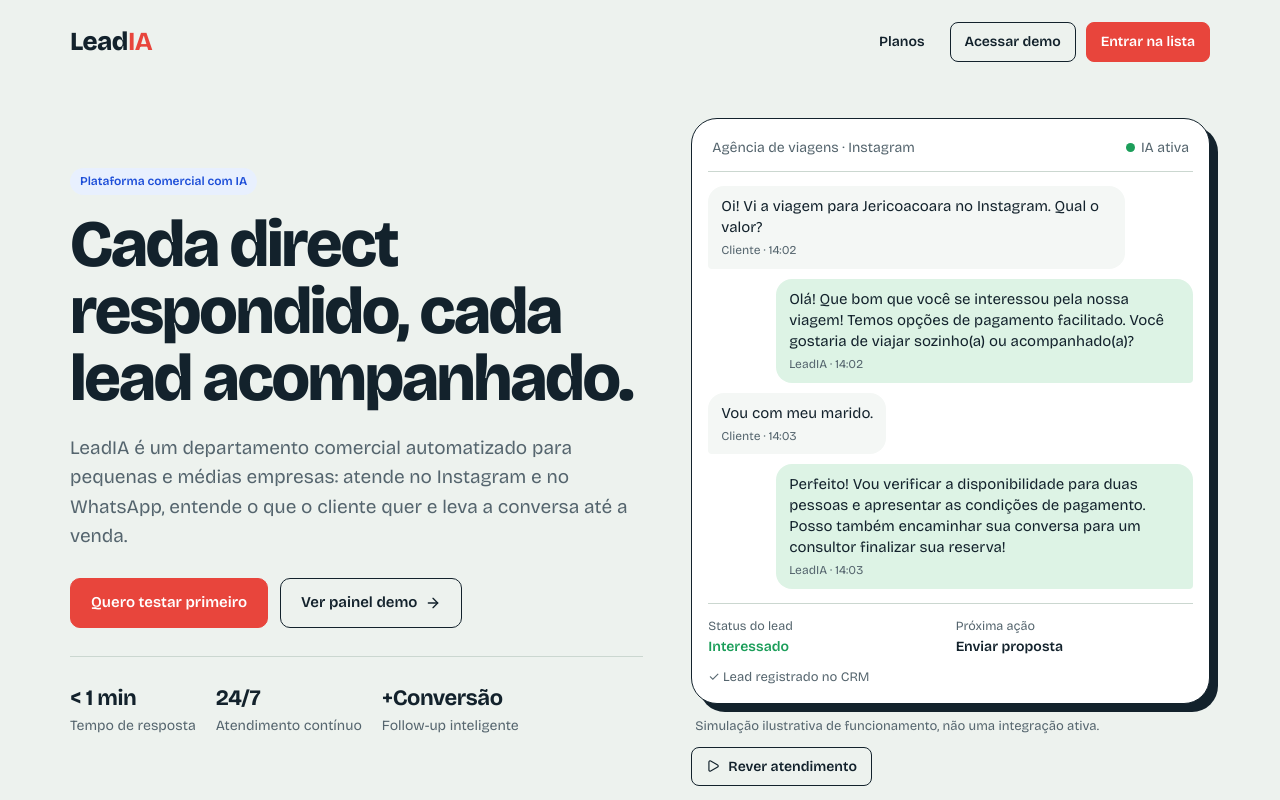
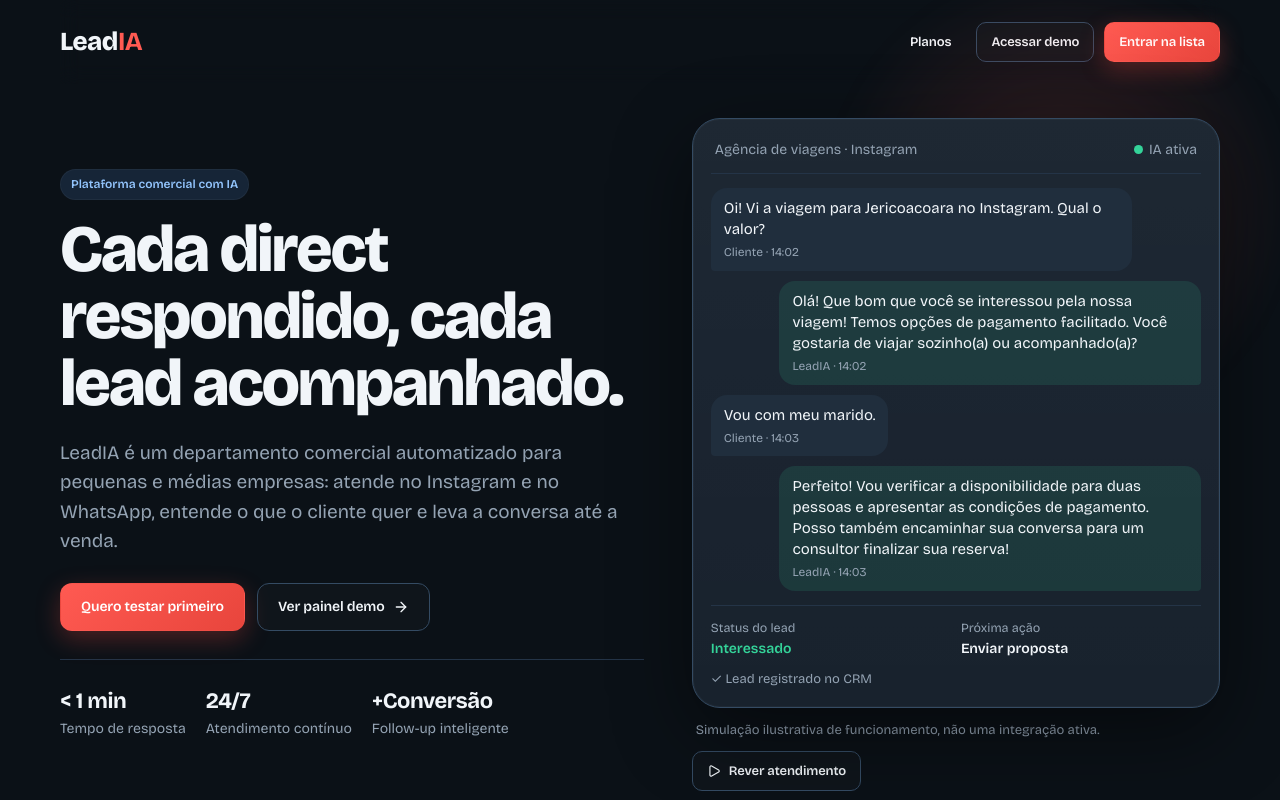
Before and after one commit to neosamdez/LeadIA, a React (Vite) app: page / in a window 1280 px wide. Shown: the top 800 px of the page. Built offline with nearby package versions, Linux system fonts and the light colour scheme.

Commit message:
style: aplica tema escuro e design moderno bigtech

```diff
--- a/src/index.css
+++ b/src/index.css
@@ -1,22 +1,24 @@
 :root {
-  --bg: #EDF2EE;
-  --bg-alt: #E4ECE7;
-  --surf: #FFFFFF;
-  --surf-2: #F7FAF8;
-  --ink: #13222C;
-  --mute: #55656E;
-  --line: #CBD7D0;
-  --acc: #E8453C;
-  --acc-dark: #CF352D;
+  --bg: #0B1117;
+  --bg-alt: #111923;
+  --surf: #151F2B;
+  --surf-2: #1A2633;
+  --surf-3: #202E3D;
+  --ink: #F1F5F9;
+  --mute: #94A3B3;
+  --line: #243447;
+  --line-strong: #344B63;
+  --acc: #FF5A52;
+  --acc-dark: #E8453C;
   --acc-ink: #FFFFFF;
-  --wa: #1C9E5A;
-  --wa-bg: #DDF3E5;
-  --warn: #C47A12;
-  --warn-bg: #FFF3DB;
-  --blue: #2563EB;
-  --blue-bg: #E8F0FE;
-  --shadow: 8px 8px 0 rgba(19, 34, 44, 0.08);
-  --radius: 14px;
+  --wa: #34D399;
+  --wa-bg: rgba(52, 211, 153, 0.12);
+  --warn: #FBBF24;
+  --warn-bg: rgba(251, 191, 36, 0.14);
+  --blue: #60A5FA;
+  --blue-bg: rgba(96, 165, 250, 0.14);
+  --shadow: 0 8px 30px rgba(0, 0, 0, 0.28);
+  --radius: 16px;
   --font: "Bricolage Grotesque", system-ui, -apple-system, "Segoe UI", sans-serif;
 }
 
@@ -24,7 +26,10 @@
 html { scroll-behavior: smooth; }
 body {
   margin: 0;
-  background: var(--bg);
+  background:
+    radial-gradient(1200px 600px at 80% -10%, rgba(255, 90, 82, 0.12), transparent 60%),
+    radial-gradient(800px 500px at 10% 0%, rgba(96, 165, 250, 0.08), transparent 55%),
+    var(--bg);
   color: var(--ink);
   font: 400 16px/1.55 var(--font);
   -webkit-font-smoothing: antialiased;
@@ -36,54 +41,59 @@ button { cursor: pointer; }
 
 #root { min-height: 100vh; }
 
-.container { width: min(1140px, calc(100% - 40px)); margin: 0 auto; }
+.container { width: min(1160px, calc(100% - 40px)); margin: 0 auto; }
 
 .btn {
   display: inline-flex; align-items: center; justify-content: center; gap: 8px;
-  padding: 12px 20px; border-radius: 10px; border: 1.5px solid transparent;
-  font-weight: 600; font-size: 15px; text-decoration: none; transition: .2s ease;
-  cursor: pointer; white-space: nowrap;
+  padding: 12px 20px; border-radius: 12px; border: 1px solid transparent;
+  font-weight: 600; font-size: 14px; text-decoration: none; transition: .2s ease;
+  cursor: pointer; white-space: nowrap; letter-spacing: -0.01em;
 }
-.btn:hover { transform: translateY(-1px); }
+.btn:hover { transform: translateY(-1px); filter: brightness(1.03); }
 .btn:active { transform: translateY(0); }
-.btn-primary { background: var(--acc); color: var(--acc-ink); border-color: var(--acc); }
-.btn-primary:hover { background: var(--acc-dark); }
-.btn-outline { background: transparent; color: var(--ink); border-color: var(--ink); }
-.btn-outline:hover { background: rgba(19,34,44,.05); }
+.btn-primary { background: linear-gradient(135deg, #FF5A52, #E8453C); color: #fff; box-shadow: 0 8px 24px rgba(232, 69, 60, 0.3); }
+.btn-primary:hover { box-shadow: 0 12px 28px rgba(232, 69, 60, 0.4); }
+.btn-outline { background: rgba(255,255,255,0.02); color: var(--ink); border-color: var(--line-strong); }
+.btn-outline:hover { background: rgba(255,255,255,0.06); border-color: #4B6580; }
 .btn-ghost { background: transparent; color: var(--ink); border-color: transparent; }
-.btn-ghost:hover { background: rgba(19,34,44,.06); }
-.btn-sm { padding: 8px 14px; font-size: 14px; border-radius: 8px; }
+.btn-ghost:hover { background: rgba(255,255,255,0.06); }
+.btn-sm { padding: 9px 14px; font-size: 13px; border-radius: 10px; }
 
 .badge {
   display: inline-flex; align-items: center; gap: 6px;
-  padding: 4px 10px; border-radius: 999px; font-size: 12px; font-weight: 600;
-  background: var(--bg-alt); color: var(--mute);
+  padding: 5px 10px; border-radius: 999px; font-size: 12px; font-weight: 600;
+  background: rgba(255,255,255,0.06); color: var(--mute); border: 1px solid rgba(255,255,255,0.04);
 }
-.badge.green { background: var(--wa-bg); color: #157A45; }
-.badge.red { background: #FDE8E6; color: #C4322A; }
-.badge.yellow { background: var(--warn-bg); color: #946000; }
-.badge.blue { background: var(--blue-bg); color: #1D4ED8; }
+.badge.green { background: var(--wa-bg); color: #6EE7B7; }
+.badge.red { background: rgba(255,90,82,0.14); color: #FF8A84; }
+.badge.yellow { background: var(--warn-bg); color: #FCD34D; }
+.badge.blue { background: var(--blue-bg); color: #93C5FD; }
 
 .card {
-  background: var(--surf); border: 1.5px solid var(--line); border-radius: var(--radius);
+  background: linear-gradient(180deg, rgba(255,255,255,0.03), rgba(255,255,255,0.01)), var(--surf);
+  border: 1px solid var(--line);
+  border-radius: var(--radius);
+  box-shadow: inset 0 1px 0 rgba(255,255,255,0.03);
 }
 
-.section { padding: 80px 0; border-top: 1.5px solid var(--line); }
+.section { padding: 88px 0; border-top: 1px solid rgba(255,255,255,0.06); }
 .section-title {
-  font-size: clamp(28px, 3.8vw, 44px); line-height: 1.08; letter-spacing: -0.03em;
+  font-size: clamp(30px, 4vw, 48px); line-height: 1.08; letter-spacing: -0.035em;
   font-weight: 800; margin: 0 0 14px;
 }
 .section-lead { color: var(--mute); font-size: 18px; max-width: 62ch; margin: 0; }
 
 input, select, textarea {
-  width: 100%; padding: 12px 14px; border-radius: 10px;
-  border: 1.5px solid var(--line); background: var(--surf); color: var(--ink);
+  width: 100%; padding: 12px 14px; border-radius: 12px;
+  border: 1px solid var(--line-strong); background: rgba(255,255,255,0.03); color: var(--ink);
 }
+input::placeholder, textarea::placeholder { color: #7C8EA0; }
 input:focus, select:focus, textarea:focus {
-  outline: 3px solid rgba(232,69,60,.15); border-color: var(--acc);
+  outline: 3px solid rgba(255,90,82,.18); border-color: rgba(255,90,82,.55);
 }
+select option { background: #151F2B; color: #F1F5F9; }
 
 @media (max-width: 720px) {
-  .section { padding: 56px 0; }
-  .container { width: min(1140px, calc(100% - 28px)); }
+  .section { padding: 60px 0; }
+  .container { width: min(1160px, calc(100% - 28px)); }
 }
--- a/src/layouts/AppLayout.css
+++ b/src/layouts/AppLayout.css
@@ -1,7 +1,7 @@
 .app-shell { display: grid; grid-template-columns: 260px 1fr; min-height: 100vh; }
 .sidebar {
-  background: #13222C; color: #E8F0EC; padding: 24px 16px;
-  display: flex; flex-direction: column; border-right: 1px solid rgba(255,255,255,.06);
+  background: linear-gradient(180deg, #111B26 0%, #0D151E 100%); color: #E8F0EC; padding: 24px 16px;
+  display: flex; flex-direction: column; border-right: 1px solid var(--line);
   position: sticky; top: 0; height: 100vh;
 }
 .sidebar-brand { display: flex; align-items: center; gap: 10px; font-size: 24px; font-weight: 800; letter-spacing: -.02em; padding: 4px 10px; margin-bottom: 28px; cursor: pointer; }
--- a/src/pages/Conversations.jsx
+++ b/src/pages/Conversations.jsx
@@ -59,7 +59,7 @@ export default function Conversations() {
           <div style={{ padding: 14, borderBottom: '1px solid var(--line)', fontWeight: 700, fontSize: 14, color: 'var(--mute)' }}>Caixa de entrada</div>
           <div style={{ overflowY: 'auto', maxHeight: 560 }}>
             {leads.map(l => (
-              <button key={l.id} onClick={() => pick(l.id)} style={{ width: '100%', textAlign: 'left', padding: 14, border: 0, borderBottom: '1px solid var(--line)', background: l.id === lead?.id ? '#fff' : 'transparent', cursor: 'pointer' }}>
+              <button key={l.id} onClick={() => pick(l.id)} style={{ width: '100%', textAlign: 'left', padding: 14, border: 0, borderBottom: '1px solid var(--line)', background: l.id === lead?.id ? 'var(--surf-3)' : 'transparent', cursor: 'pointer' }}>
                 <div style={{ display: 'flex', justifyContent: 'space-between', gap: 8 }}>
                   <strong style={{ fontSize: 14, color: 'var(--ink)' }}>{l.name}</strong>
                   <span style={{ fontSize: 12, color: 'var(--mute)' }}>{l.time}</span>
@@ -82,7 +82,7 @@ export default function Conversations() {
                 <button className="btn btn-sm btn-outline" onClick={sendAI}><Sparkles size={14} /> Simular resposta IA</button>
               </div>
 
-              <div style={{ flex: 1, padding: 20, overflowY: 'auto', display: 'flex', flexDirection: 'column', gap: 10, background: '#FBFDFC' }}>
+              <div style={{ flex: 1, padding: 20, overflowY: 'auto', display: 'flex', flexDirection: 'column', gap: 10, background: 'var(--bg-alt)' }}>
                 {msgs.length === 0 && <div style={{ color: 'var(--mute)', fontSize: 14 }}>Nenhuma mensagem ainda. Envie a primeira mensagem.</div>}
                 {msgs.map((m, i) => {
                   const isClient = m.from === 'client';
@@ -92,7 +92,7 @@ export default function Conversations() {
                       <div style={{
                         padding: '10px 13px', borderRadius: 16,
                         borderBottomLeftRadius: isClient ? 4 : 16, borderBottomRightRadius: isClient ? 16 : 4,
-                        background: isClient ? '#F4F7F5' : isIA ? 'var(--wa-bg)' : '#E8F0FE',
+                        background: isClient ? 'var(--surf-3)' : isIA ? 'var(--wa-bg)' : 'var(--blue-bg)',
                         color: 'var(--ink)', fontSize: 14, lineHeight: 1.45
                       }}>
                         {m.text}
--- a/src/pages/Landing.css
+++ b/src/pages/Landing.css
@@ -12,13 +12,13 @@
 .l-proof div { font-size: 14px; color: var(--mute); }
 .l-proof strong { display: block; font-size: 22px; color: var(--ink); letter-spacing: -.02em; }
 
-.l-phone { background: var(--surf); border: 1.5px solid var(--ink); border-radius: 26px; padding: 16px; box-shadow: 8px 8px 0 var(--ink); }
+.l-phone { background: linear-gradient(180deg, rgba(255,255,255,0.04), rgba(255,255,255,0.01)), var(--surf); border: 1px solid var(--line-strong); border-radius: 28px; padding: 18px; box-shadow: 0 24px 80px rgba(0,0,0,.45), 0 0 0 1px rgba(255,255,255,.03) inset; backdrop-filter: blur(10px); }
 .l-phone-head { display: flex; justify-content: space-between; align-items: center; font-size: 14px; color: var(--mute); padding: 2px 4px 12px; border-bottom: 1px solid var(--line); gap: 8px; }
 .l-dot { display: inline-block; width: 9px; height: 9px; border-radius: 50%; background: var(--wa); margin-right: 6px; }
 .l-chat { min-height: 292px; padding: 14px 0; display: flex; flex-direction: column; gap: 10px; }
 .l-msg { max-width: 86%; padding: 10px 13px; border-radius: 16px; font-size: 15px; line-height: 1.4; animation: l-in .25s ease-out; }
 .l-msg small { display: block; color: var(--mute); font-size: 12px; margin-top: 4px; }
-.l-msg.c { align-self: flex-start; background: #F4F7F5; border-bottom-left-radius: 4px; }
+.l-msg.c { align-self: flex-start; background: var(--surf-3); border-bottom-left-radius: 4px; }
 .l-msg.i { align-self: flex-end; background: var(--wa-bg); border-bottom-right-radius: 4px; }
 @keyframes l-in { from { opacity: 0; transform: translateY(6px); } }
 .l-status { display: grid; grid-template-columns: 1fr 1fr; gap: 10px; border-top: 1px solid var(--line); padding-top: 12px; font-size: 14px; }
@@ -35,7 +35,7 @@
 
 .l-steps { counter-reset: s; list-style: none; margin: 24px 0 0; padding: 0; display: grid; grid-template-columns: repeat(2, 1fr); gap: 0 40px; }
 .l-steps li { counter-increment: s; padding: 14px 0 14px 44px; border-bottom: 1px solid var(--line); position: relative; }
-.l-steps li::before { content: counter(s); position: absolute; left: 0; top: 13px; width: 30px; height: 30px; border-radius: 50%; background: var(--ink); color: var(--bg); font-weight: 600; font-size: 14px; display: grid; place-items: center; }
+.l-steps li::before { content: counter(s); position: absolute; left: 0; top: 13px; width: 30px; height: 30px; border-radius: 50%; background: linear-gradient(135deg, #FF5A52, #E8453C); color: #fff; font-weight: 700; font-size: 13px; display: grid; place-items: center; box-shadow: 0 4px 14px rgba(232,69,60,.35); }
 
 .l-seg { display: grid; grid-template-columns: repeat(3, 1fr); gap: 18px; margin-top: 28px; }
 .l-seg div { background: var(--surf); border: 1.5px solid var(--line); border-radius: 14px; padding: 20px; }
@@ -44,7 +44,7 @@
 
 .l-plans { display: grid; grid-template-columns: repeat(4, 1fr); gap: 16px; margin-top: 28px; }
 .l-plan { background: var(--surf); border: 1.5px solid var(--line); border-radius: 14px; padding: 22px; display: flex; flex-direction: column; gap: 6px; }
-.l-plan.hl { border-color: var(--ink); box-shadow: 6px 6px 0 var(--ink); }
+.l-plan.hl { border-color: rgba(255,90,82,.5); box-shadow: 0 0 0 1px rgba(255,90,82,.3), 0 20px 50px rgba(232,69,60,.15); }
 .l-plan h3 { margin: 0; font-size: 20px; }
 .l-pr { font-size: 32px; font-weight: 800; letter-spacing: -.03em; }
 .l-pr small { font-size: 15px; font-weight: 400; color: var(--mute); }
@@ -62,9 +62,15 @@
 .l-faq summary { cursor: pointer; font-weight: 600; font-size: 16px; }
 .l-faq p { margin: 10px 0 0; color: var(--mute); font-size: 15px; }
 
-.l-cta-box { background: #13222C; color: #fff; border-radius: 24px; padding: 40px; display: flex; justify-content: space-between; gap: 24px; align-items: center; flex-wrap: wrap; }
+.l-seg div, .l-plan, .l-faq details { transition: transform .2s ease, border-color .2s ease, box-shadow .2s ease; }
+.l-seg div:hover, .l-plan:hover, .l-faq details:hover { transform: translateY(-2px); border-color: var(--line-strong); box-shadow: 0 12px 40px rgba(0,0,0,.2); }
+.l-hero { position: relative; }
+.l-hero::before { content: ''; position: absolute; top: -120px; right: -80px; width: 480px; height: 480px; background: radial-gradient(circle, rgba(255,90,82,.18), transparent 70%); pointer-events: none; filter: blur(10px); }
+.l-nav { backdrop-filter: blur(10px); }
+
+.l-cta-box { background: linear-gradient(135deg, rgba(255,90,82,.18), rgba(96,165,250,.08) 50%, rgba(255,255,255,.02)), var(--surf); color: var(--ink); border: 1px solid var(--line-strong); border-radius: 24px; padding: 40px; display: flex; justify-content: space-between; gap: 24px; align-items: center; flex-wrap: wrap; box-shadow: 0 20px 60px rgba(0,0,0,.3); }
 .l-cta-box h2 { margin: 0 0 8px; font-size: clamp(28px,4vw,42px); letter-spacing: -.03em; font-weight: 800; }
-.l-cta-box p { margin: 0; color: #B8C9C2; max-width: 56ch; }
+.l-cta-box p { margin: 0; color: var(--mute); max-width: 56ch; }
 
 .l-footer { padding: 36px 0; color: var(--mute); font-size: 14px; border-top: 1.5px solid var(--line); display: flex; justify-content: space-between; gap: 12px; flex-wrap: wrap; }
 
--- a/src/pages/Landing.jsx
+++ b/src/pages/Landing.jsx
@@ -226,7 +226,7 @@ export default function Landing() {
               <h2>Pronto para ver a LeadIA em ação?</h2>
               <p>Entre na lista de acesso antecipado ou abra o painel demo para explorar o fluxo comercial completo.</p>
               <form onSubmit={submit} style={{ display: 'flex', gap: 10, flexWrap: 'wrap', marginTop: 20 }}>
-                <input type="email" required value={email} onChange={e => setEmail(e.target.value)} placeholder="seu@email.com.br" aria-label="Seu e-mail" style={{ flex: '1 1 240px', border: '1.5px solid #2A3D47', background: '#172630', color: '#fff' }} />
+                <input type="email" required value={email} onChange={e => setEmail(e.target.value)} placeholder="seu@email.com.br" aria-label="Seu e-mail" style={{ flex: '1 1 240px', border: '1px solid var(--line-strong)', background: 'rgba(255,255,255,0.04)', color: 'var(--ink)' }} />
                 <button className="btn btn-primary" type="submit">Entrar na lista</button>
               </form>
               {ok && <div style={{ marginTop: 12, color: '#4CD08A', fontWeight: 600, display: 'flex', gap: 8, alignItems: 'center' }}><CheckCircle2 size={16} /> {ok}</div>}
--- a/src/pages/Settings.jsx
+++ b/src/pages/Settings.jsx
@@ -71,9 +71,9 @@ export default function Settings() {
             <p style={{ margin: '0 0 14px', fontSize: 14, color: 'var(--mute)' }}>Restaura leads, conversas e configurações para o estado inicial.</p>
             <button className="btn btn-outline" onClick={() => { if (confirm('Resetar dados da demonstração?')) resetDemo(); }}><RotateCcw size={16} /> Resetar dados</button>
           </div>
-          <div className="card" style={{ padding: 24, background: '#13222C', color: '#E8F0EC', borderColor: '#13222C' }}>
-            <h2 style={{ margin: '0 0 8px', fontSize: 20, color: '#fff' }}>Modo apresentação</h2>
-            <p style={{ margin: 0, fontSize: 14, color: '#B8C9C2' }}>Este projeto usa dados simulados em localStorage. Ideal para apresentar o fluxo comercial da LeadIA sem depender de APIs externas.</p>
+          <div className="card" style={{ padding: 24, background: 'linear-gradient(135deg, rgba(255,90,82,.18), rgba(96,165,250,.08))', borderColor: 'rgba(255,90,82,.25)' }}>
+            <h2 style={{ margin: '0 0 8px', fontSize: 20, color: 'var(--ink)' }}>Modo apresentação</h2>
+            <p style={{ margin: 0, fontSize: 14, color: 'var(--mute)' }}>Este projeto usa dados simulados em localStorage. Ideal para apresentar o fluxo comercial da LeadIA sem depender de APIs externas.</p>
           </div>
         </div>
       </div>
```
Also changed, not shown: src/components/Tour.jsx (+7 -7 lines), src/pages/Dashboard.jsx (+4 -4 lines).
